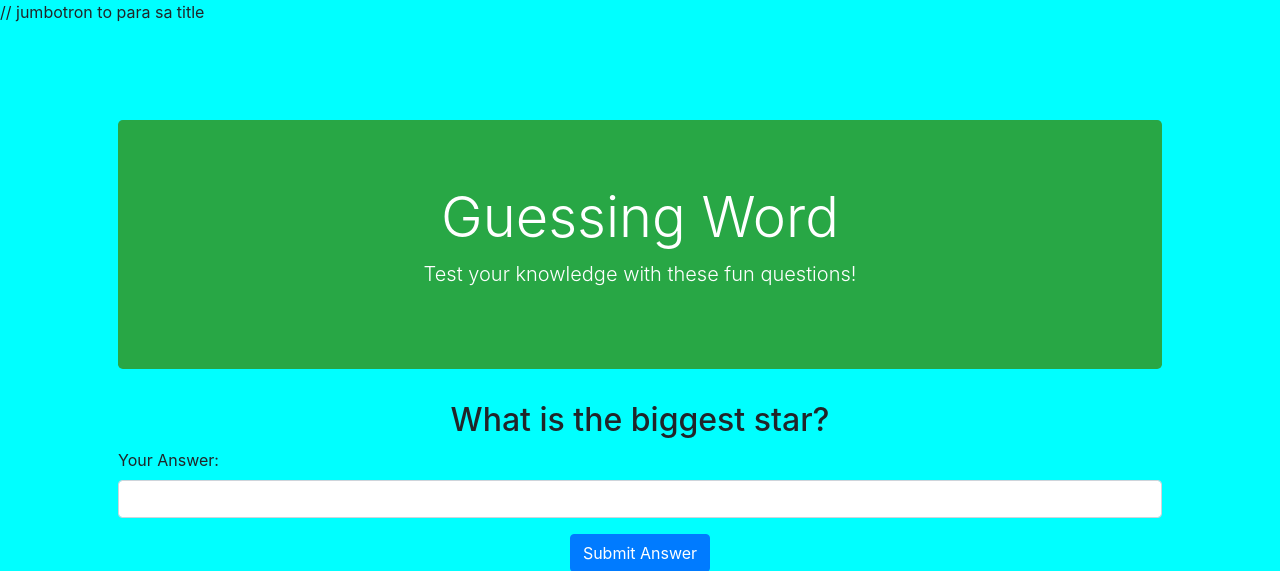
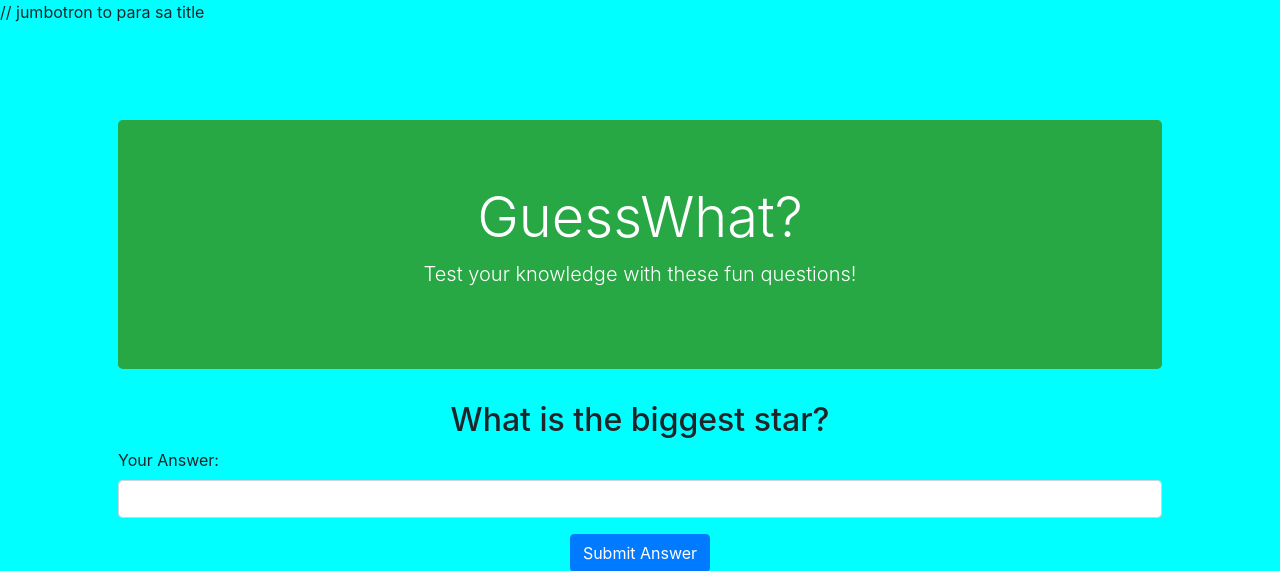
Before and after one commit to kr1sjanee/Guessing_Word_Game, a PHP site: page / in a window 1280 px wide. Shown: the top 571 px of the page. Run offline with PHP 8.4, Linux system fonts and the light colour scheme.

Commit message:
change the h1 tag

```diff
--- a/check_answer.php
+++ b/check_answer.php
@@ -13,11 +13,15 @@
 
 <!-- Modal -->
 <div class="modal animated fadeIn" tabindex="-1" id="resultModal">
+
+    // Modal Header
     <div class="modal-dialog">
         <div class="modal-content">
             <div class="modal-header">
                 <h2 class="modal-title">Result</h2>
             </div>
+
+            // Modal Body
             <div class="modal-body">
                 <?php
                 // Retrieve user's answer from the form
@@ -63,6 +67,8 @@
                 }
                 ?>
             </div>
+
+            // Modal footer
             <div class="modal-footer">
                 <a href="index.php" class="btn btn-primary">Play Again</a>
             </div>
--- a/index.php
+++ b/index.php
@@ -11,7 +11,7 @@
     // jumbotron to para sa title
     <div class="container mt-5 p-5">
     <div class="jumbotron text-center bg-success text-white">
-        <h1 class="display-4">Guessing Word</h1>
+        <h1 class="display-4">GuessWhat?</h1>
         <p class="lead">Test your knowledge with these fun questions!</p>
     </div>
 
```
